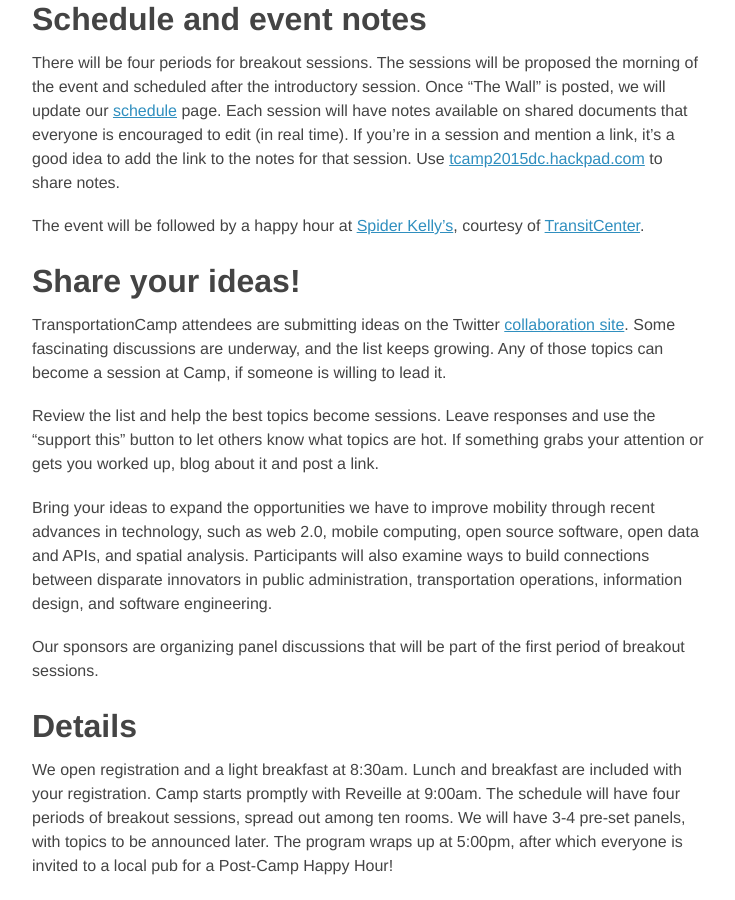
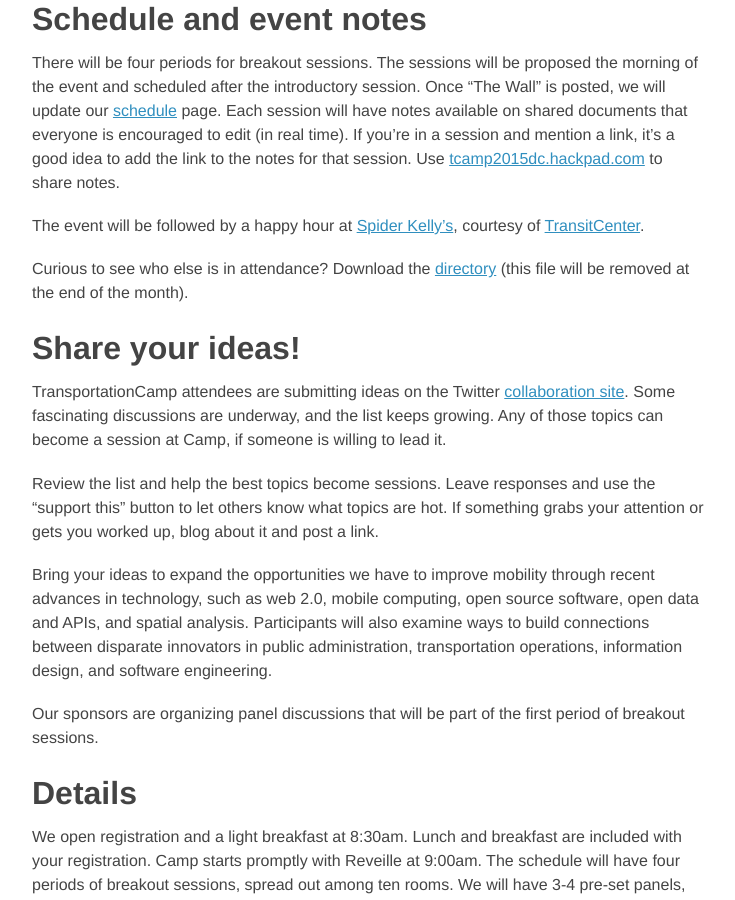
Before and after one commit to transpocamp/transportationcamp.org, a Jekyll site: the page built from events/dc-2015/index.markdown, in a window 1280 px wide and 900 px high, scrolled down 691 px. Shown: the whole window, without its empty margins (272-1007 px from the left). Built offline with Jekyll 4.4.1, drawn with Linux system fonts in a browser that asks for light colours; nearby versions of some CDN libraries; Markdown is read by kramdown in place of the engine named in the settings.

Commit message:
add file

```diff
--- a/events/dc-2015/index.markdown
+++ b/events/dc-2015/index.markdown
@@ -21,6 +21,8 @@
 There will be four periods for breakout sessions. The sessions will be proposed the morning of the event and scheduled after the introductory session. Once "The Wall" is posted, we will update our [schedule](http://transportationcamp.org/events/dc-2015/schedule.html) page. Each session will have notes available on shared documents that everyone is encouraged to edit (in real time). If you're in a session and mention a link, it's a good idea to add the link to the notes for that session. Use [tcamp2015dc.hackpad.com](https://tcamp2015dc.hackpad.com/) to share notes.
 
 The event will be followed by a happy hour at [Spider Kelly's](http://spiderkellys.com/), courtesy of [TransitCenter](http://transitcenter.org/).
+
+Curious to see who else is in attendance? Download the [directory](https://www.dropbox.com/s/hvekcmad296y3k0/tcampattendeesv1.pdf?dl=0) (this file will be removed at the end of the month).
 
 ## Share your ideas!
 TransportationCamp attendees are submitting ideas on the Twitter [collaboration site](http://ideas.transportationcamp.org). Some fascinating discussions are underway, and the list keeps growing. Any of those topics can become a session at Camp, if someone is willing to lead it.
```
